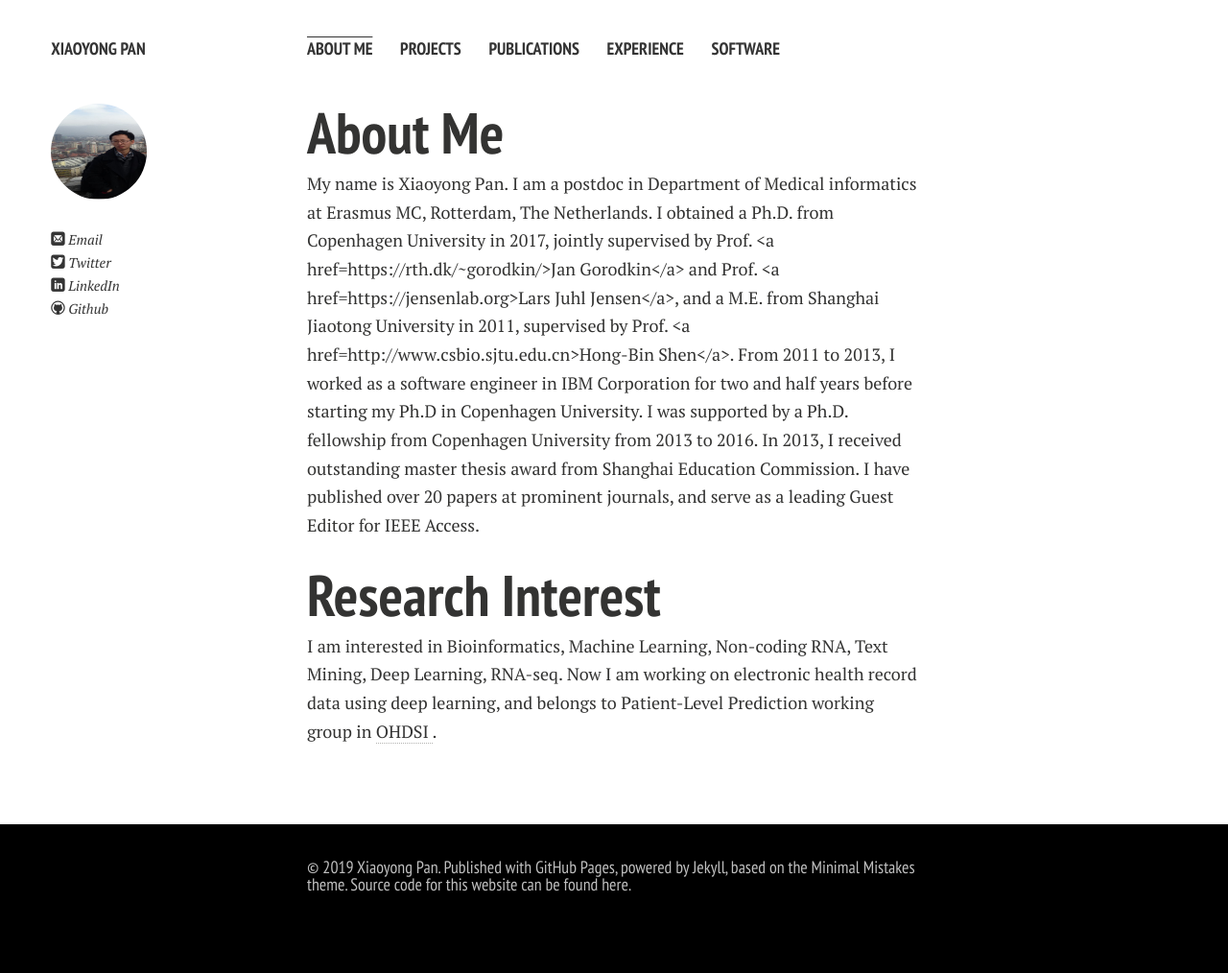
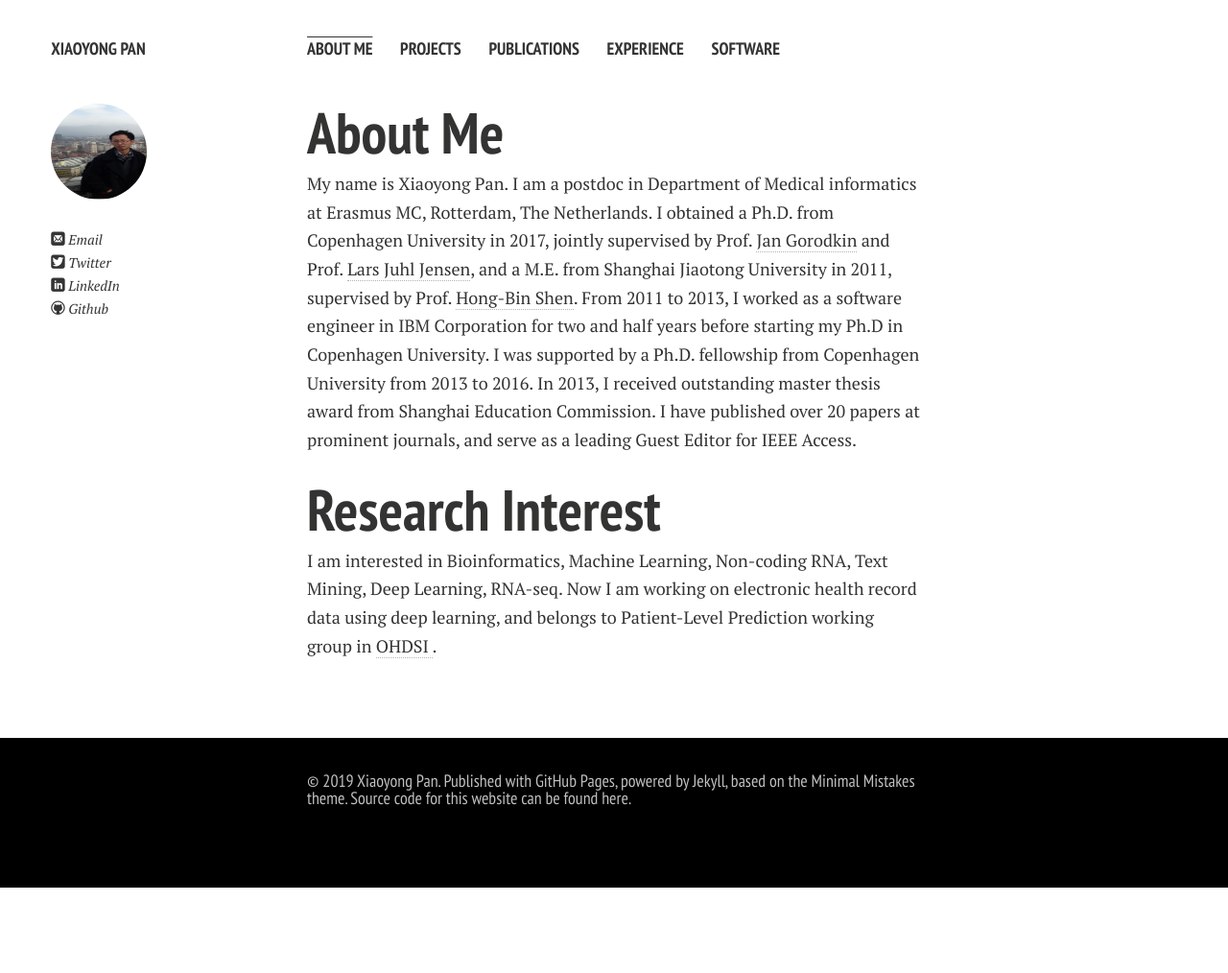
Before and after one commit to xypan1232/xypan1232.github.io, a Jekyll site: the page built from index.md, in a window 1280 px wide. Shown: the whole page at 96% size. Built offline with Jekyll 4.4.1, drawn with Linux system fonts in a browser that asks for light colours; nearby versions of some CDN libraries; Markdown is read by kramdown in place of the engine named in the settings; our own code applies the rules of GitHub Pages for plain Markdown files; after the commit the page ends 925 px from its top, so only the background shows below that.

Commit message:
Update index.md

```diff
--- a/index.md
+++ b/index.md
@@ -5,7 +5,7 @@ layout: page
 # About Me
 
 My name is Xiaoyong Pan. I am a postdoc in Department of Medical informatics at Erasmus MC, Rotterdam, The Netherlands.
-I obtained a Ph.D. from Copenhagen University in 2017, jointly supervised by Prof. <a href=https://rth.dk/~gorodkin/>Jan Gorodkin</a> and Prof. <a href=https://jensenlab.org>Lars Juhl Jensen</a>, and a M.E. from Shanghai Jiaotong University in 2011, supervised by Prof. <a href=http://www.csbio.sjtu.edu.cn>Hong-Bin Shen</a>. From 2011 to 2013, I worked as a
+I obtained a Ph.D. from Copenhagen University in 2017, jointly supervised by Prof. <a href="https://rth.dk/~gorodkin/">Jan Gorodkin</a> and Prof. <a href="https://jensenlab.org">Lars Juhl Jensen</a>, and a M.E. from Shanghai Jiaotong University in 2011, supervised by Prof. <a href="http://www.csbio.sjtu.edu.cn">Hong-Bin Shen</a>. From 2011 to 2013, I worked as a
 software engineer in IBM Corporation for two and half years before starting my Ph.D in Copenhagen University. I was supported by a Ph.D. fellowship from Copenhagen University from 2013 to 2016.
 In 2013, I received outstanding master thesis award from Shanghai Education Commission. I have published over 20 papers at prominent journals, and serve as a leading Guest Editor for IEEE Access.
 <br>
```
